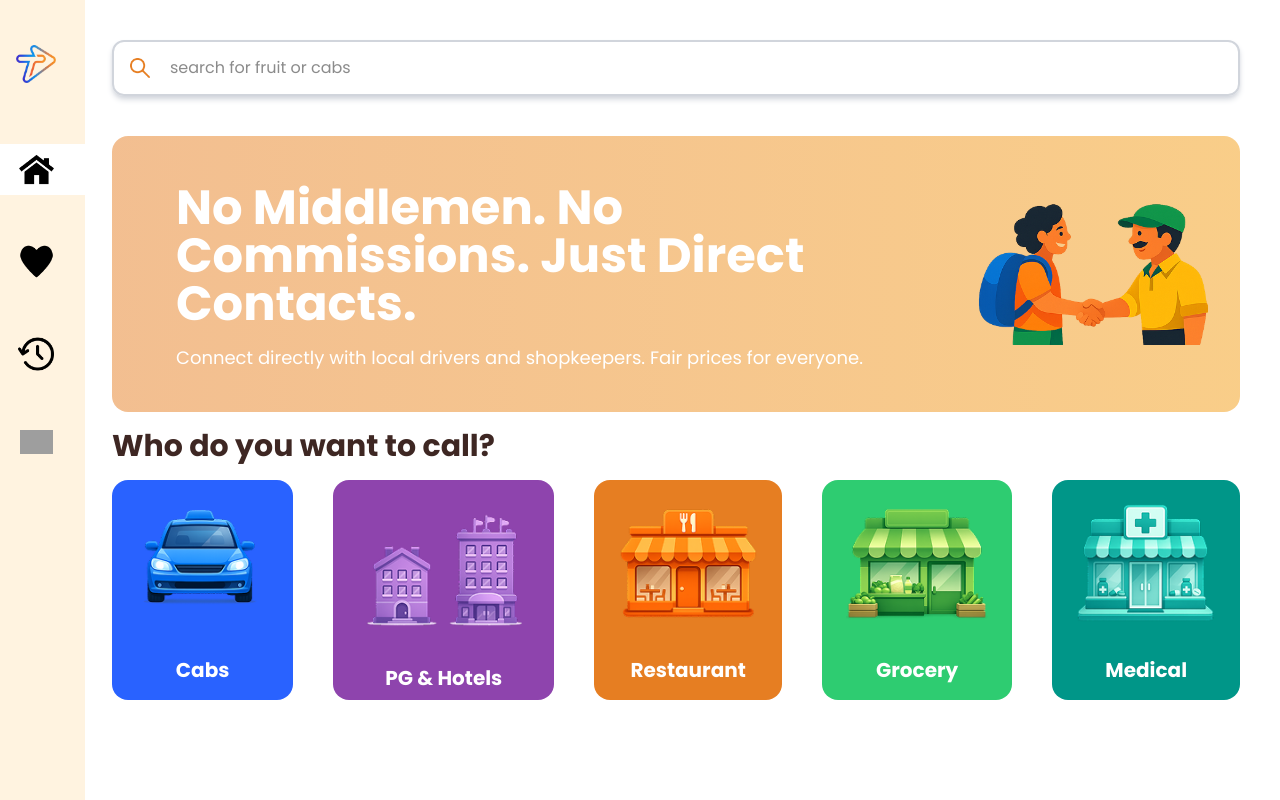
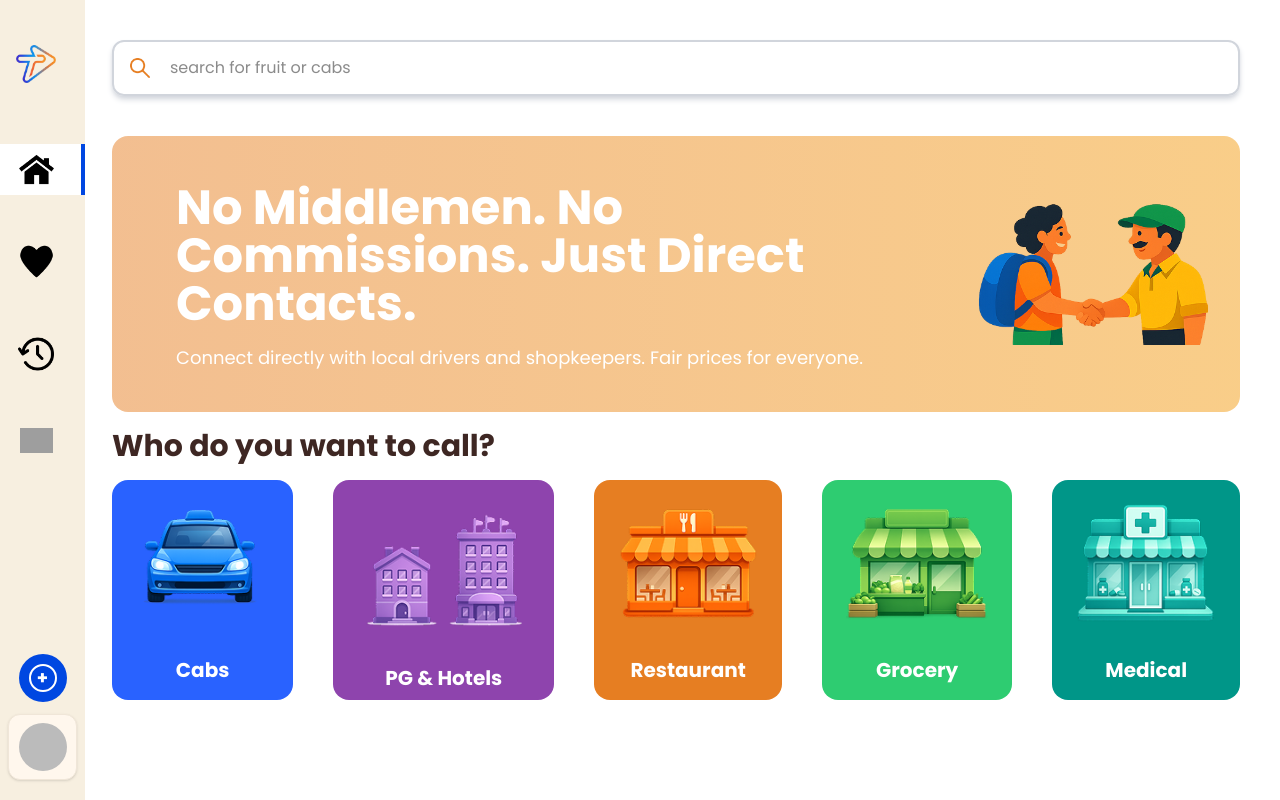
Before and after one commit to Eaman006/Turant, a Next.js app: page /home in a window 1280 px wide. Built offline with nearby package versions, Linux system fonts and the light colour scheme; no server answers; sample sign-in values are in the browser's storage; grey boxes are pictures that could not be loaded.

Commit message:
feat: implement AuthGuard component for user authentication and protect routes feat: enhance Sidebar component with user authentication state and profile menu

```diff
--- /dev/null
+++ b/app/Components/AuthGuard.tsx
@@ -0,0 +1,39 @@
+"use client";
+
+import { useEffect, useState } from "react";
+import { useRouter } from "next/navigation";
+import { onAuthStateChanged } from "firebase/auth";
+import { auth } from "../lib/firebase";
+
+type AuthStatus = "loading" | "authed" | "unauthed";
+
+export default function AuthGuard({ children }: { children: React.ReactNode }) {
+  const router = useRouter();
+  const [status, setStatus] = useState<AuthStatus>("loading");
+
+  useEffect(() => {
+    const unsub = onAuthStateChanged(auth, (user) => {
+      if (!user) {
+        setStatus("unauthed");
+        router.replace("/login");
+        return;
+      }
+      setStatus("authed");
+    });
+    return () => unsub();
+  }, [router]);
+
+  if (status === "loading") {
+    return (
+      <div className="min-h-screen flex items-center justify-center bg-[#F7EFE0] font-[family-name:var(--font-poppins)] text-gray-600">
+        Loading…
+      </div>
+    );
+  }
+
+  if (status === "unauthed") {
+    return null;
+  }
+
+  return <>{children}</>;
+}
--- a/app/Components/Sidebar.tsx
+++ b/app/Components/Sidebar.tsx
@@ -1,15 +1,47 @@
 "use client"
-import React, { useState } from 'react'
+import React, { useEffect, useRef, useState } from 'react'
 import Image from 'next/image'
-import { usePathname } from 'next/navigation'
+import { usePathname, useRouter } from 'next/navigation'
+import { onAuthStateChanged, signOut, type User } from 'firebase/auth'
+import { auth } from '../lib/firebase'
 
 const Sidebar = () => {
   const pathname = usePathname();
-  // State to track if the sidebar is open or closed (default is closed)
+  const router = useRouter();
   const [isOpen, setIsOpen] = useState(false);
+  const [user, setUser] = useState<User | null>(null);
+  const [profileMenuOpen, setProfileMenuOpen] = useState(false);
+  const profileMenuRef = useRef<HTMLDivElement>(null);
+
+  useEffect(() => {
+    const unsub = onAuthStateChanged(auth, setUser);
+    return () => unsub();
+  }, []);
+
+  useEffect(() => {
+    const close = (e: MouseEvent) => {
+      if (profileMenuRef.current && !profileMenuRef.current.contains(e.target as Node)) {
+        setProfileMenuOpen(false);
+      }
+    };
+    document.addEventListener("mousedown", close);
+    return () => document.removeEventListener("mousedown", close);
+  }, []);
+
+  const handleLogout = async () => {
+    setProfileMenuOpen(false);
+    await signOut(auth);
+    router.replace("/login");
+  };
+
+  const displayName =
+    user?.displayName?.trim() ||
+    user?.email?.split('@')[0] ||
+    'Guest';
+  const photoURL = user?.photoURL ?? null;
 
   const getActiveClass = (path: string) => {
-    return pathname === path ? 'bg-white' : 'hover:bg-white';
+    return pathname === path ? 'bg-white border-r-4 border-[#0047E1]' : 'hover:bg-white';
   }
   const getActiveClass1 = (path: string) => {
     return pathname === path ? 'font-bold text-blue-700' : 'text-gray-500 hover:text-blue-700';
@@ -17,33 +49,34 @@ const Sidebar = () => {
 
   return (
     <div
-      className={`bg-[#FFF3E0] fixed h-full font-[family-name:var(--font-poppins)] transition-all duration-300 ease-in-out overflow-hidden z-50 ${
-        isOpen ? 'w-64' : 'w-[85px]'
+      className={`bg-[#F7EFE0] fixed h-full font-[family-name:var(--font-poppins)] transition-all duration-300 ease-in-out overflow-x-hidden overflow-y-visible z-50 flex flex-col ${isOpen ? 'w-64' : 'w-[85px]'
         }`}
     >
       {/* Logo Section - Restructured to prevent shifting */}
       <div
-          className='h-32 flex gap-5 items-center cursor-pointer px-4 w-full'
+        className='h-32 shrink-0 flex gap-5 items-center cursor-pointer px-4 w-full'
         onClick={() => setIsOpen(!isOpen)}
       >
         <div className='min-w-[40px] flex justify-center'>
           <Image src={"/hl.png"} height={38} width={40} alt='l' />
         </div>
-            <div className={`text-3xl font-bold text-blue-700 whitespace-nowrap transition-all duration-300 ${isOpen ? 'opacity-100 translate-x-0' : 'opacity-0 -translate-x-4'}`}>
+        {isOpen && (
+          <div className="text-3xl font-bold text-blue-700 whitespace-nowrap transition-all duration-300">
             Turant
           </div>
+        )}
       </div>
 
-        {/* Navigation Items */}
-        <div className='my-2 py-2 flex flex-col gap-10'>
+      {/* Navigation Items — labels removed from layout when collapsed so width never exceeds the rail */}
+      <div className='flex-1 min-h-0 overflow-y-auto overflow-x-hidden my-2 py-2 flex flex-col gap-10'>
         {/* Home */}
         <div className={`flex gap-5 items-center cursor-pointer px-4 py-2 w-full transition-colors ${getActiveClass("/home")}`}>
           <div className='min-w-[40px] flex justify-center'>
             <Image src={"/h.png"} height={35} width={35} alt='h' />
           </div>
-              <div className={`text-lg whitespace-nowrap transition-all duration-300 ${isOpen ? 'opacity-100 translate-x-0' : 'opacity-0 -translate-x-4'} ${getActiveClass1("/home")}`}>
-                Home
-              </div>
+          {isOpen && (
+            <div className={`text-lg whitespace-nowrap ${getActiveClass1("/home")}`}>Home</div>
+          )}
         </div>
 
         {/* Saved */}
@@ -51,9 +84,9 @@ const Sidebar = () => {
           <div className='min-w-[40px] flex justify-center'>
             <Image src={"/ht.png"} height={37} width={37} alt='ht' />
           </div>
-              <div className={`text-lg whitespace-nowrap transition-all duration-300 ${isOpen ? 'opacity-100 translate-x-0' : 'opacity-0 -translate-x-4'} ${getActiveClass1("/saved")}`}>
-                Saved
-              </div>
+          {isOpen && (
+            <div className={`text-lg whitespace-nowrap ${getActiveClass1("/saved")}`}>Saved</div>
+          )}
         </div>
 
         {/* History */}
@@ -61,9 +94,9 @@ const Sidebar = () => {
           <div className='min-w-[40px] flex justify-center'>
             <Image src={"/hs.png"} height={36} width={36} alt='hs' />
           </div>
-              <div className={`text-lg whitespace-nowrap transition-all duration-300 ${isOpen ? 'opacity-100 translate-x-0' : 'opacity-0 -translate-x-4'} ${getActiveClass1("/history")}`}>
-                History
-              </div>
+          {isOpen && (
+            <div className={`text-lg whitespace-nowrap ${getActiveClass1("/history")}`}>History</div>
+          )}
         </div>
 
         {/* Support */}
@@ -71,9 +104,70 @@ const Sidebar = () => {
           <div className='min-w-[40px] flex justify-center'>
             <Image src={"/c.png"} height={33} width={33} alt='c' />
           </div>
-              <div className={`text-lg whitespace-nowrap transition-all duration-300 ${isOpen ? 'opacity-100 translate-x-0' : 'opacity-0 -translate-x-4'} ${getActiveClass1("/support")}`}>
-                Support
+          {isOpen && (
+            <div className={`text-lg whitespace-nowrap ${getActiveClass1("/support")}`}>Support</div>
+          )}
         </div>
+      </div>
+
+      {/* Add listing + signed-in user — shrink-0 + fixed circle sizes so collapsed mode never squishes */}
+      <div className="shrink-0 px-2 pb-5 pt-2 flex flex-col gap-3 items-stretch min-w-0">
+        <button
+          type="button"
+          className={`flex items-center justify-center gap-2 rounded-2xl bg-[#0047E1] text-white font-bold transition-opacity hover:opacity-90 shrink-0 ${isOpen
+              ? 'w-full py-3 px-3'
+              : 'mx-auto size-12 min-h-12 min-w-12 rounded-full p-0'
+            }`}
+        >
+          <span className="flex h-7 w-7 shrink-0 items-center justify-center rounded-full border-2 border-white text-lg leading-none">
+            +
+          </span>
+          {isOpen && (
+            <span className="whitespace-nowrap">Add Listing</span>
+          )}
+        </button>
+
+        <div ref={profileMenuRef} className="relative shrink-0 w-full min-w-0">
+          {profileMenuOpen && (
+            <div className="absolute bottom-full left-0 right-0 z-60 mb-2 rounded-xl border border-[#F0E6D8] bg-white p-2 shadow-lg">
+              <button
+                type="button"
+                onClick={handleLogout}
+                className="w-full rounded-lg px-3 py-2 text-left text-sm font-semibold text-red-600 transition-colors hover:bg-red-50"
+              >
+                Log out
+              </button>
+            </div>
+          )}
+          <button
+            type="button"
+            onClick={() => setProfileMenuOpen((v) => !v)}
+            className={`rounded-xl bg-[#FFF7ED] shadow-sm border border-[#F0E6D8] shrink-0 text-left w-full ${isOpen
+                ? 'flex flex-row items-center gap-3 p-3 min-w-0'
+                : 'flex items-center justify-center p-2 w-fit max-w-full mx-auto'
+              }`}
+          >
+            {photoURL ? (
+              <img
+                src={photoURL}
+                alt=""
+                width={48}
+                height={48}
+                className="size-12 min-h-12 min-w-12 shrink-0 rounded-full object-cover aspect-square"
+                referrerPolicy="no-referrer"
+              />
+            ) : (
+              <div className="flex size-12 min-h-12 min-w-12 shrink-0 items-center justify-center rounded-full bg-orange-400 text-lg font-semibold text-white aspect-square">
+                {displayName.charAt(0).toUpperCase()}
+              </div>
+            )}
+            {isOpen && (
+              <div className="min-w-0 flex-1">
+                <p className="truncate font-bold text-gray-900">{displayName}</p>
+                <p className="truncate text-sm text-gray-500">Premium Member</p>
+              </div>
+            )}
+          </button>
         </div>
       </div>
     </div>
--- a/app/home/page.tsx
+++ b/app/home/page.tsx
@@ -1,9 +1,11 @@
 import React from 'react'
 import Image from 'next/image'
 import Sidebar from '../Components/Sidebar'
+import AuthGuard from '../Components/AuthGuard'
 
 const page = () => {
   return (
+    <AuthGuard>
     <div className='font-[family-name:var(--font-poppins)]'>
       <div className=''>
         <Sidebar />
@@ -51,6 +53,7 @@ const page = () => {
 
 
     </div>
+    </AuthGuard>
   )
 }
 
```
Lines whose indentation alone changed are shown as unchanged.
